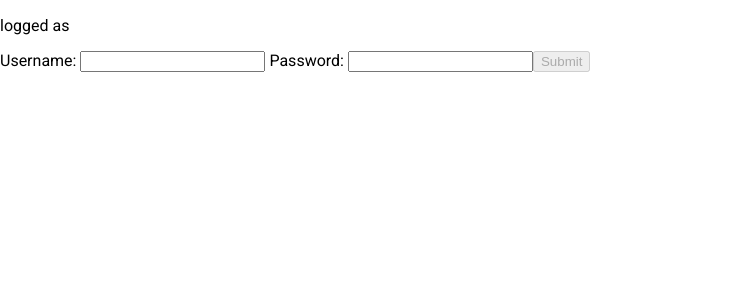
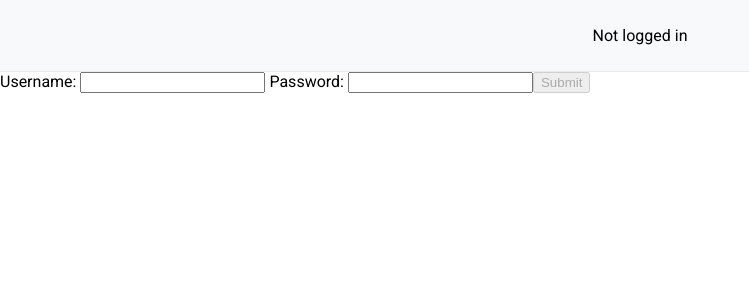
Before and after one commit to filipagh/growin-workshop, an Angular app: page /login in a window 1280 px wide. Shown: the top 300 px of the page, without its empty margins (0-749 px from the left). Built offline with nearby package versions, Linux system fonts and the light colour scheme.

Commit message:
style and alter header

```diff
--- a/src/app/guards/login.guard.ts
+++ b/src/app/guards/login.guard.ts
@@ -5,7 +5,7 @@ import {AuthServiceService} from "../../services/auth-service.service";
 export const loginGuard: CanActivateFn = (route, state) => {
   const authService = inject(AuthServiceService);
   const router = inject(Router);
-  if (authService.loggedIn.value) {
+  if (authService.loggedIn$.value) {
     return true;
   } else {
     router.navigate(['/login']);
--- a/src/services/auth-service.service.ts
+++ b/src/services/auth-service.service.ts
@@ -6,8 +6,7 @@ import {Router} from "@angular/router";
   providedIn: 'root'
 })
 export class AuthServiceService {
-  loggedIn = new BehaviorSubject<boolean>(false);
-  isLoggedIn$ = this.loggedIn.asObservable();
+  loggedIn$ = new BehaviorSubject<boolean>(false);
 
   username = '';
 
@@ -17,9 +16,9 @@ export class AuthServiceService {
   public login(username: string, password: string) {
     if (username === password) {
       this.username = username;
-      this.loggedIn.next(true);
+      this.loggedIn$.next(true);
       this.router.navigateByUrl("/todo-list");
     }
-    this.loggedIn.next(false);
+    this.loggedIn$.next(false);
   }
 }
--- a/src/shared/header/header.component.css
+++ b/src/shared/header/header.component.css
@@ -0,0 +1,6 @@
+.header {
+  background-color: #f8f9fa;
+  padding: 10px;
+  text-align: center;
+  border-bottom: 1px solid #ebebeb;
+}
--- a/src/shared/header/header.component.html
+++ b/src/shared/header/header.component.html
@@ -1,2 +1,3 @@
-
-<p>logged as {{username}}</p>
+<header class="header">
+  <p> {{loggedInText}}</p>
+</header>
--- a/src/shared/header/header.component.ts
+++ b/src/shared/header/header.component.ts
@@ -1,6 +1,8 @@
 import {Component} from '@angular/core';
 import {CommonModule} from '@angular/common';
 import {AuthServiceService} from "../../services/auth-service.service";
+
+let notLoggedIn = "Not logged in";
 
 @Component({
   selector: 'app-header',
@@ -10,13 +12,14 @@ import {AuthServiceService} from "../../services/auth-service.service";
   styleUrl: './header.component.css'
 })
 export class HeaderComponent {
-  username: string = "";
+  loggedInText: string = notLoggedIn;
+
   constructor(authService: AuthServiceService) {
-    authService.isLoggedIn$.subscribe((isLoggedIn) => {
-      this.username = authService.username;
+    authService.loggedIn$.subscribe((isLoggedIn) => {
+
+      this.loggedInText = isLoggedIn ? `Logged in as ${authService.username}` : notLoggedIn;
     })
   }
 
 
-
 }
```
